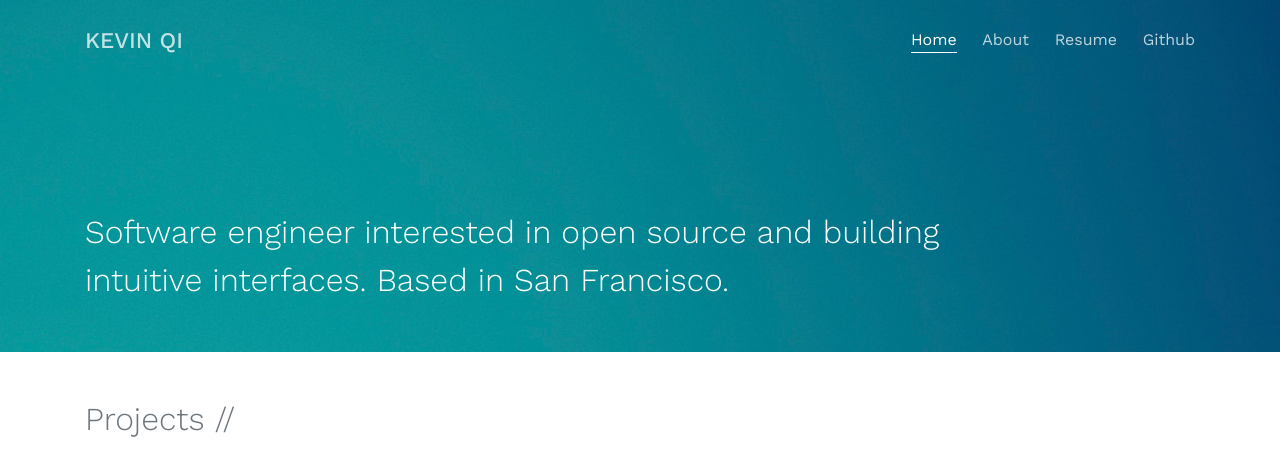
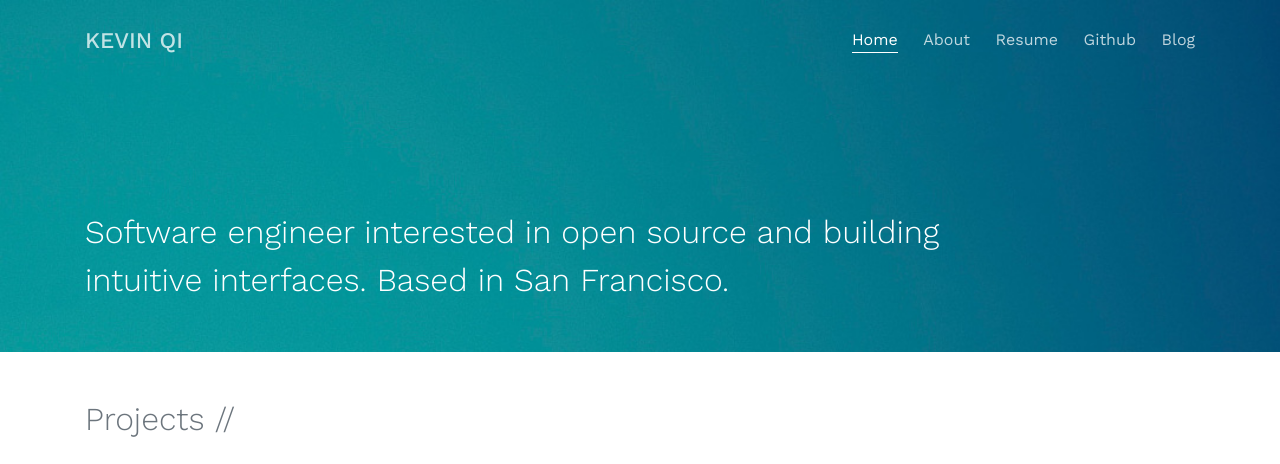
Before and after one commit to kevinsqi/kevinsqi.github.io, a Gatsby site: page / in a window 1280 px wide. Shown: the top 464 px of the page. Built offline with nearby package versions, Linux system fonts and the light colour scheme; Gatsby itself is replaced by a stand-in of ours.

Commit message:
add link to blog in nav

```diff
--- a/src/components/Nav.js
+++ b/src/components/Nav.js
@@ -34,6 +34,9 @@ const Nav = (props) => (
           <a className="NavLink display-font" href="https://github.com/kevinsqi">
             Github
           </a>
+          <Link to="/blog" className="NavLink display-font" activeClassName="NavLink--active" exact>
+            Blog
+          </Link>
         </div>
       </div>
     </div>
```
